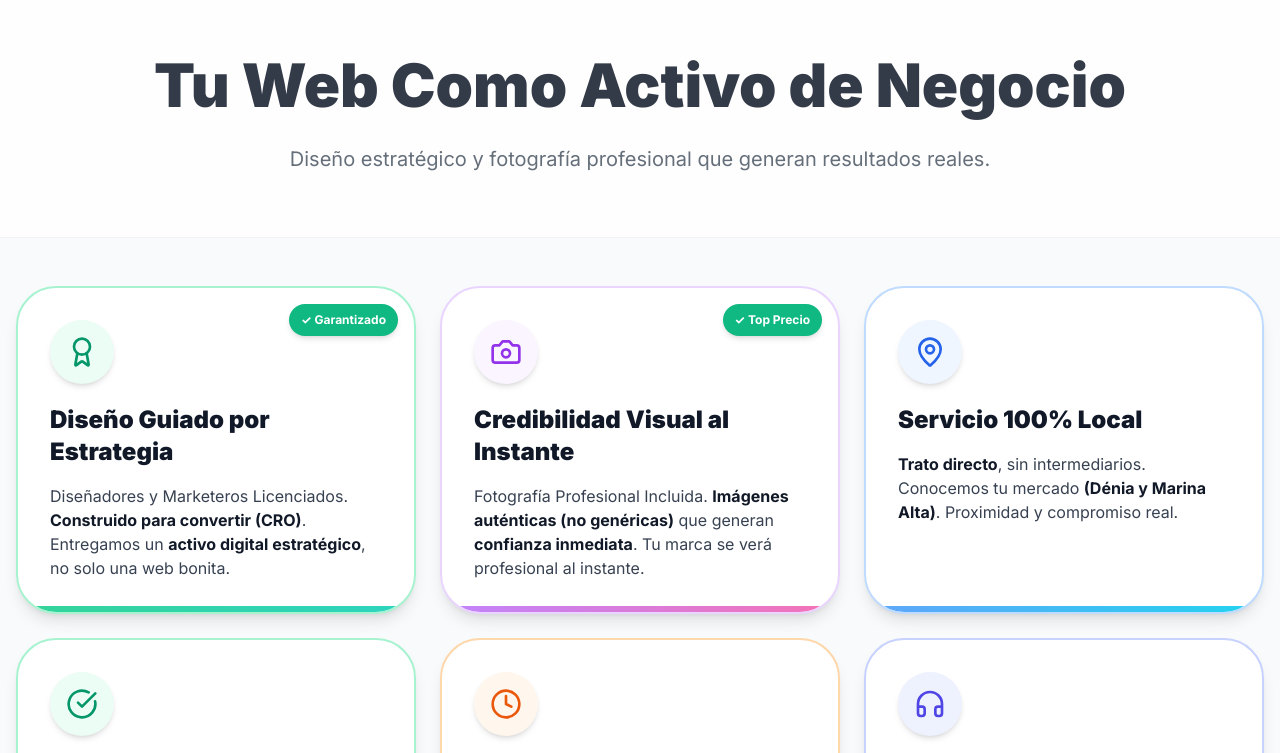
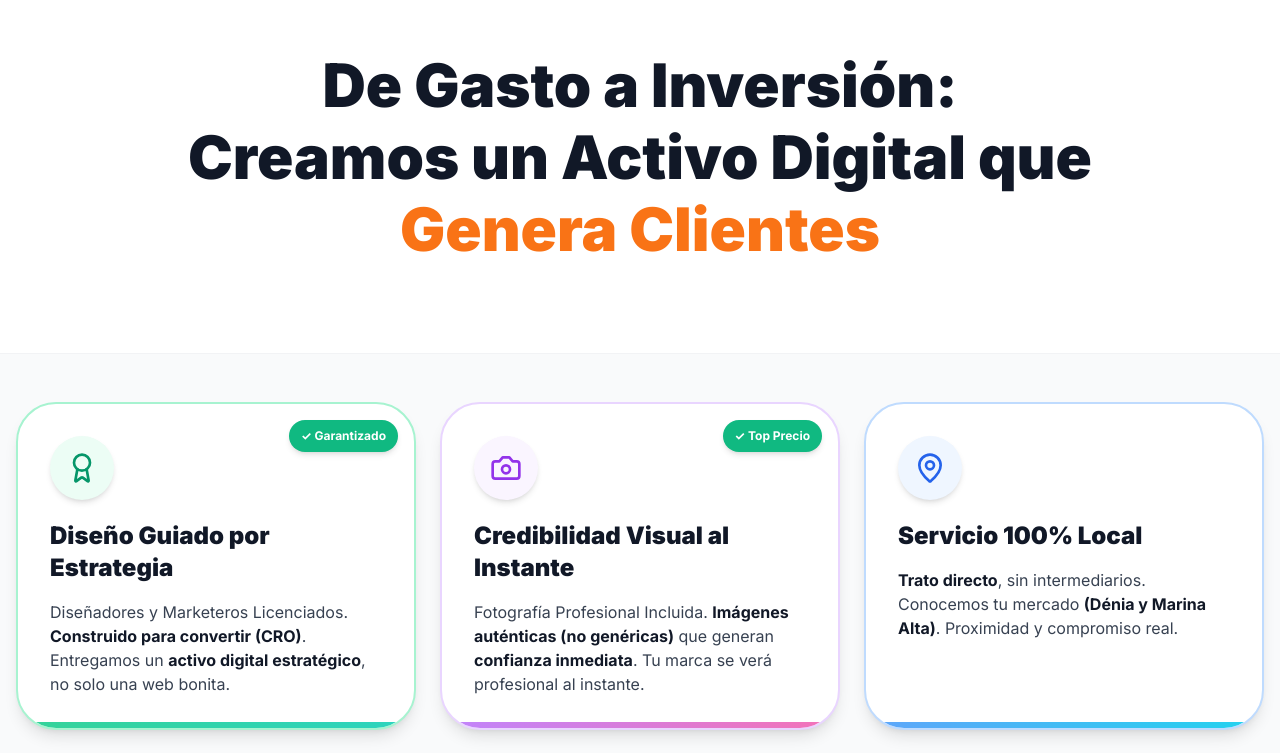
Before and after one commit to miguellouwagie-creator/pixel-lens-craft, a React (Vite) app: page / in a window 1280 px wide. Shown: the part 6548-7301 px from the top of the page. Built offline with nearby package versions, Linux system fonts and the light colour scheme.

Commit message:
feat: actualización sección WhyUs - nuevo título con salto línea, Genera Clientes en naranja, header no sticky

```diff
--- a/src/components/WhyUs.tsx
+++ b/src/components/WhyUs.tsx
@@ -112,17 +112,13 @@ const WhyUs = () => {
       className="relative bg-gray-50 pb-20"
     >
       {/* STICKY HEADER con backdrop blur */}
-      <div
-        className="sticky top-0 z-20 bg-white/90 backdrop-blur-lg border-b border-gray-200/50 py-16 transition-all duration-300"
-        style={{
-          opacity: headerOpacity,
-        }}
-      >
+      <div className="bg-white/90 backdrop-blur-lg border-b border-gray-200/50 py-16 transition-all duration-300">
         <div className="container mx-auto px-4 text-center">
           {/* Título prominente - el más grande de la sección */}
-          <h2 className="text-3xl md:text-5xl lg:text-6xl font-black text-gray-900 mb-6 leading-tight max-w-5xl mx-auto">
-            {t("whyUs.title")}
-          </h2>
+          <h2
+            className="text-3xl md:text-5xl lg:text-6xl font-black text-gray-900 mb-6 leading-tight max-w-5xl mx-auto"
+            dangerouslySetInnerHTML={{ __html: t("whyUs.title") }}
+          />
 
           {/* Subtítulo que refuerza el valor */}
           <p className="text-lg md:text-xl text-gray-600 max-w-4xl mx-auto leading-relaxed">
--- a/src/i18n/locales/en.json
+++ b/src/i18n/locales/en.json
@@ -214,8 +214,8 @@
     "vatIncluded": "VAT included"
   },
   "whyUs": {
-    "title": "Your Website as a Business Asset",
-    "subtitle": "Strategic design and professional photography that deliver real results.",
+    "title": "From Expense to Investment:<br>We Create a Digital Asset That <span class='text-orange-500'>Generates Clients</span>",
+    "subtitle": "",
     "reason1": {
       "title": "Strategy-Driven Design",
       "description": "Licensed Designers and Marketers. <strong>Built to convert (CRO)</strong>. We deliver a <strong>strategic digital asset</strong>, not just a pretty website."
--- a/src/i18n/locales/es.json
+++ b/src/i18n/locales/es.json
@@ -214,8 +214,8 @@
     "vatIncluded": "IVA incluido"
   },
   "whyUs": {
-    "title": "Tu Web Como Activo de Negocio",
-    "subtitle": "Diseño estratégico y fotografía profesional que generan resultados reales.",
+    "title": "De Gasto a Inversión:<br>Creamos un Activo Digital que <span class='text-orange-500'>Genera Clientes</span>",
+    "subtitle": "",
     "reason1": {
       "title": "Diseño Guiado por Estrategia",
       "description": "Diseñadores y Marketeros Licenciados. <strong>Construido para convertir (CRO)</strong>. Entregamos un <strong>activo digital estratégico</strong>, no solo una web bonita."
```
